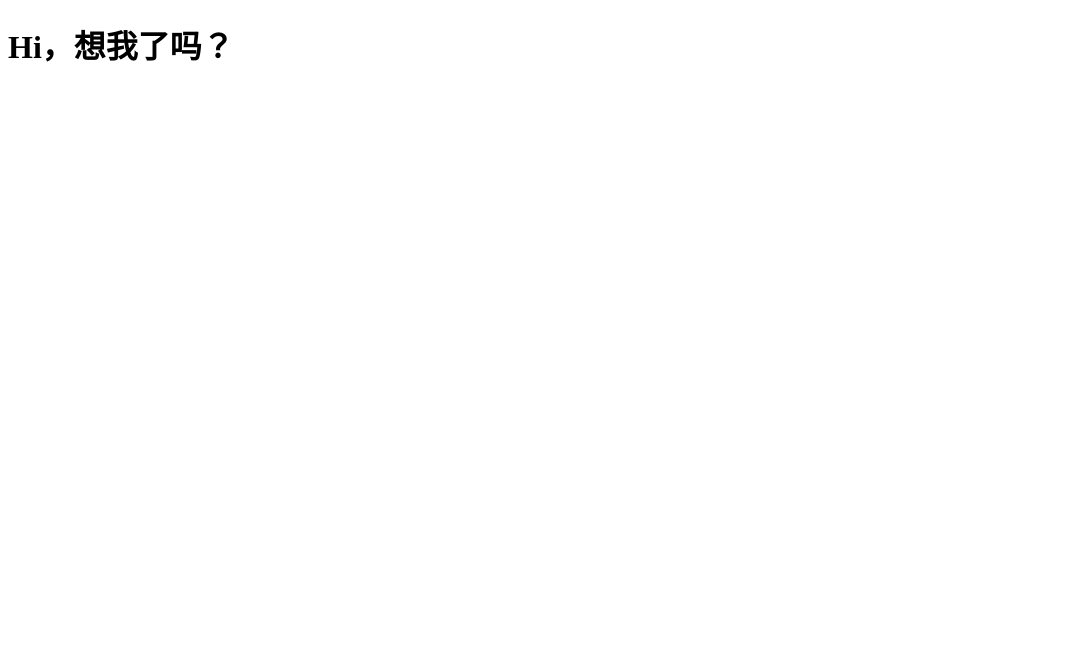
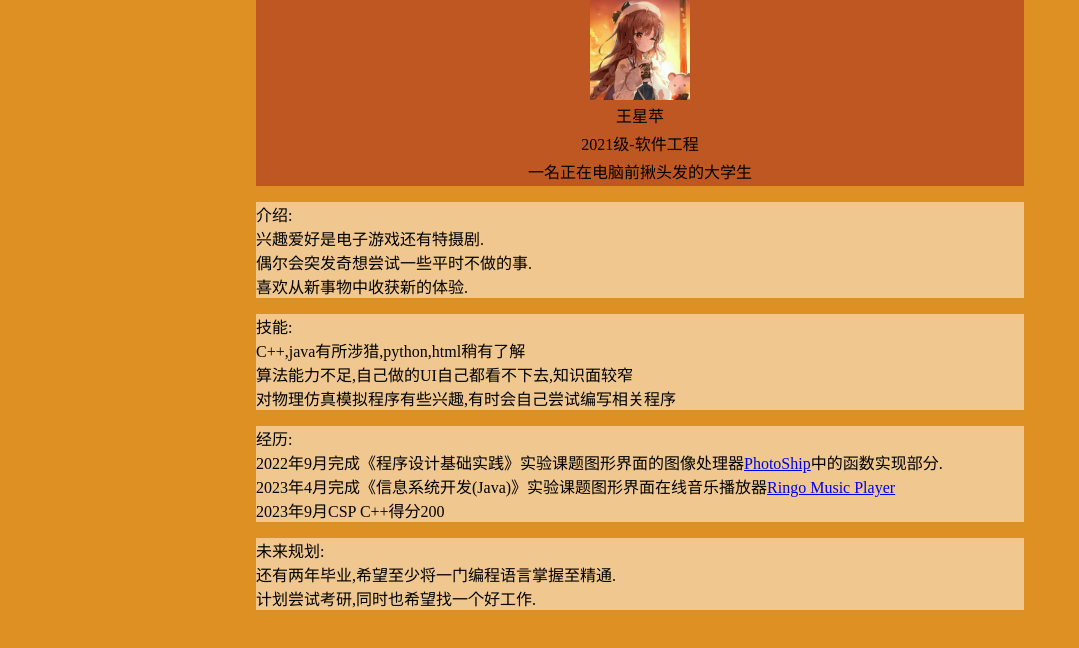
Before and after one commit to Rakkame/Rakkame.github.io, a plain HTML site: page index.html in a window 1280 px wide. Shown: the whole page, without its empty margins (0-1079 px from the left). Drawn offline with Linux system fonts and the light colour scheme.

Commit message:
编辑主页

```diff
--- a/index.html
+++ b/index.html
@@ -1,10 +1,70 @@
 <!DOCTYPE html>
-
+<html>
 <head>
     <meta charset="UTF-8">
-    <title>This is just a test.</title>
+    <title>WXP的个人主页</title>
+    <style>
+    td{
+        text-align: center;
+    }
+    img{
+        width: 100px;
+        margin: auto;
+        display: block;
+        transition: all;
+        transition-duration: 0.5s;
+        transition-timing-function: ease-in-out;
+    }
+    img:hover{
+        width: 200px;
+        transition: all;
+        transition-duration: 0.5s;
+        transition-timing-function: ease-in-out;
+    }
+    p{
+        background-color: rgba(255, 255, 255, 0.496);
+    }
+
+    </style>
 </head>
 
-<body>
-    <h1> Hi，想我了吗？</h1>
+<body style="width: 60%; margin: auto; background:rgb(222, 144, 34);">
+    <div style="background-color:rgba(159, 33, 33, 0.5);">
+        <img alt="Avator" src="./source/Avatar.jpg">
+        <table style="margin:auto; position:relative;">
+            <tr>
+                <td>王星苹</td>
+            </tr>
+            <tr>
+                <td>2021级-软件工程</td>
+            </tr>
+            <tr>
+                <td>一名正在电脑前揪头发的大学生</td>
+            </tr>
+        </table>
+    </div>
+    <p>
+        介绍:
+        <br>兴趣爱好是电子游戏还有特摄剧.
+        <br>偶尔会突发奇想尝试一些平时不做的事.
+        <br>喜欢从新事物中收获新的体验.
+    </p>
+    <p>
+        技能:
+        <br>C++,java有所涉猎,python,html稍有了解
+        <br>算法能力不足,自己做的UI自己都看不下去,知识面较窄
+        <br>对物理仿真模拟程序有些兴趣,有时会自己尝试编写相关程序
+    </p>
+    <p>
+        经历:
+        <br>2022年9月完成《程序设计基础实践》实验课题图形界面的图像处理器<a href="https://gitee.com/rakkame/photo-ship">PhotoShip</a>中的函数实现部分.
+        <br>2023年4月完成《信息系统开发(Java)》实验课题图形界面在线音乐播放器<a href="https://github.com/Rakkame/javase-exp-04">Ringo Music Player</a>
+        <br>2023年9月CSP C++得分200
+    </p>
+    <p>
+        未来规划:
+        <br>还有两年毕业,希望至少将一门编程语言掌握至精通.
+        <br>计划尝试考研,同时也希望找一个好工作.
+    </p>
 </body>
+</html>
```
Also changed, not shown: source/Avatar.jpg (added).
